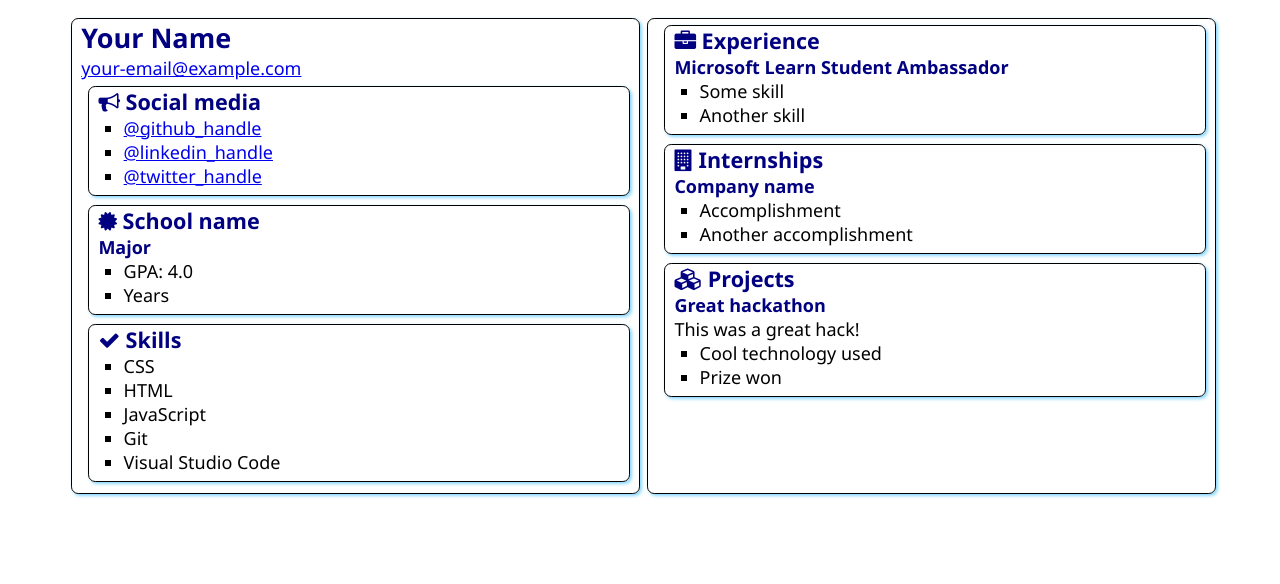
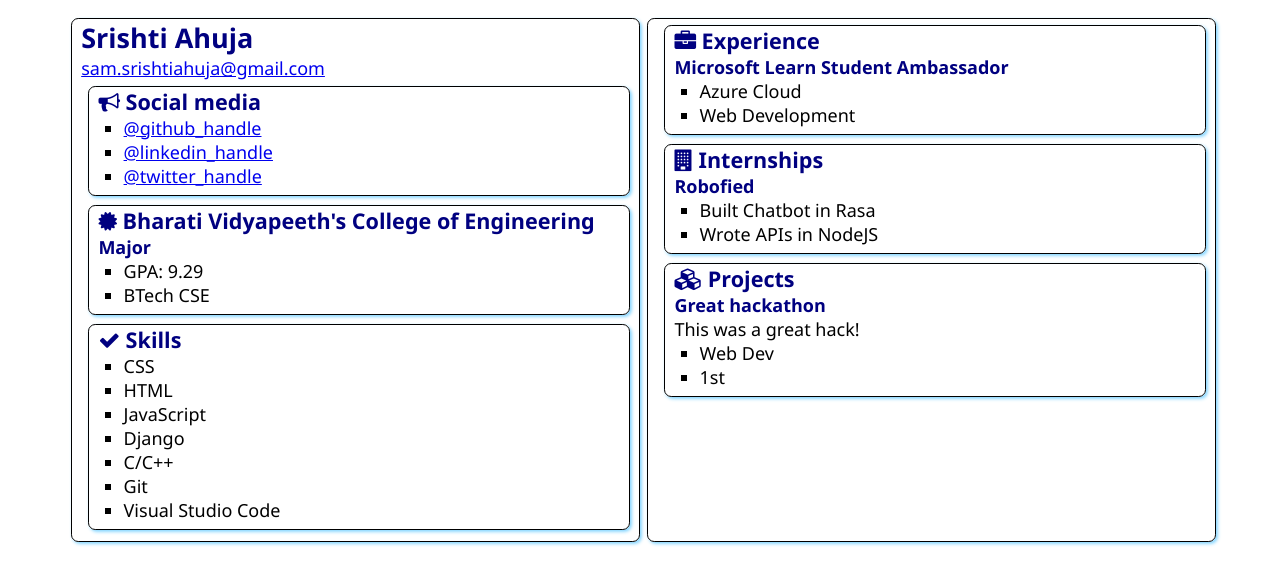
Before and after one commit to Srishti-Ahuja/SATechnicalOnboarding, a plain HTML site: page src/index.html in a window 1280 px wide. Drawn offline with Linux system fonts and the light colour scheme.

Commit message:
Update index.html

```diff
--- a/src/index.html
+++ b/src/index.html
@@ -12,8 +12,8 @@
 <body>
     <main>
         <article class="box">
-            <h1>Your Name</h1>
-            <div><a href="mailto:your.email@example.com">your-email@example.com</a></div>
+            <h1>Srishti Ahuja</h1>
+            <div><a href="mailto:sam.srishtiahuja@gmail.com">sam.srishtiahuja@gmail.com</a></div>
 
             <section class="box">
                 <h2>
@@ -21,8 +21,8 @@
                     Social media
                 </h2>
                 <ul>
-                    <li><a href="https://github.com/<handle>">@github_handle</a></li>
-                    <li><a href="https://linkedin.com/in/<handle>">@linkedin_handle</a></li>
+                    <li><a href="https://github.com/Srishti-Ahuja">@github_handle</a></li>
+                    <li><a href="https://linkedin.com/in/srishti-ahuja-944a27209/">@linkedin_handle</a></li>
                     <li><a href="https://twitter.com/<handle>">@twitter_handle</a></li>
                 </ul>
             </section>
@@ -31,12 +31,12 @@
                 <div class="education">
                     <h2>
                         <i class="fa fa-certificate" aria-hidden="true"></i>
-                        School name
+                        Bharati Vidyapeeth's College of Engineering
                     </h2>
                     <h3>Major</h3>
                     <ul>
-                        <li>GPA: 4.0</li>
-                        <li>Years</li>
+                        <li>GPA: 9.29</li>
+                        <li>BTech CSE</li>
                     </ul>
                 </div>
             </section>
@@ -50,6 +50,8 @@
                     <li>CSS</li>
                     <li>HTML</li>
                     <li>JavaScript</li>
+                    <li>Django</li>
+                    <li>C/C++</li>
                     <li>Git</li>
                     <li>Visual Studio Code</li>
                 </ul>
@@ -63,8 +65,8 @@
                 </h2>
                 <h3>Microsoft Learn Student Ambassador</h3>
                 <ul>
-                    <li>Some skill</li>
-                    <li>Another skill</li>
+                    <li>Azure Cloud</li>
+                    <li>Web Development</li>
                 </ul>
             </section>
             <section class="box">
@@ -73,10 +75,10 @@
                     Internships
                 </h2>
 
-                <h3>Company name</h3>
+                <h3>Robofied</h3>
                 <ul>
-                    <li>Accomplishment</li>
-                    <li>Another accomplishment</li>
+                    <li>Built Chatbot in Rasa</li>
+                    <li>Wrote APIs in NodeJS</li>
                 </ul>
             </section>
             <section class="box">
@@ -88,8 +90,8 @@
                 <h3>Great hackathon</h3>
                 <div>This was a great hack!</div>
                 <ul>
-                    <li>Cool technology used</li>
-                    <li>Prize won</li>
+                    <li>Web Dev</li>
+                    <li>1st</li>
                 </ul>
             </section>
         </article>
```
